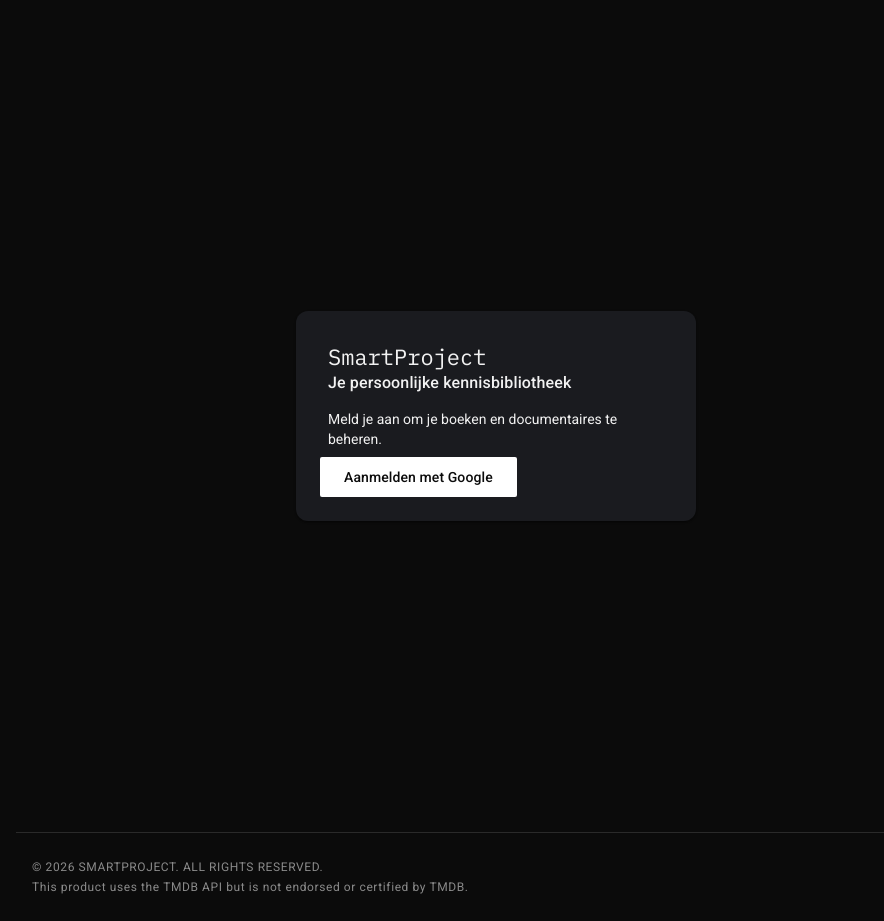
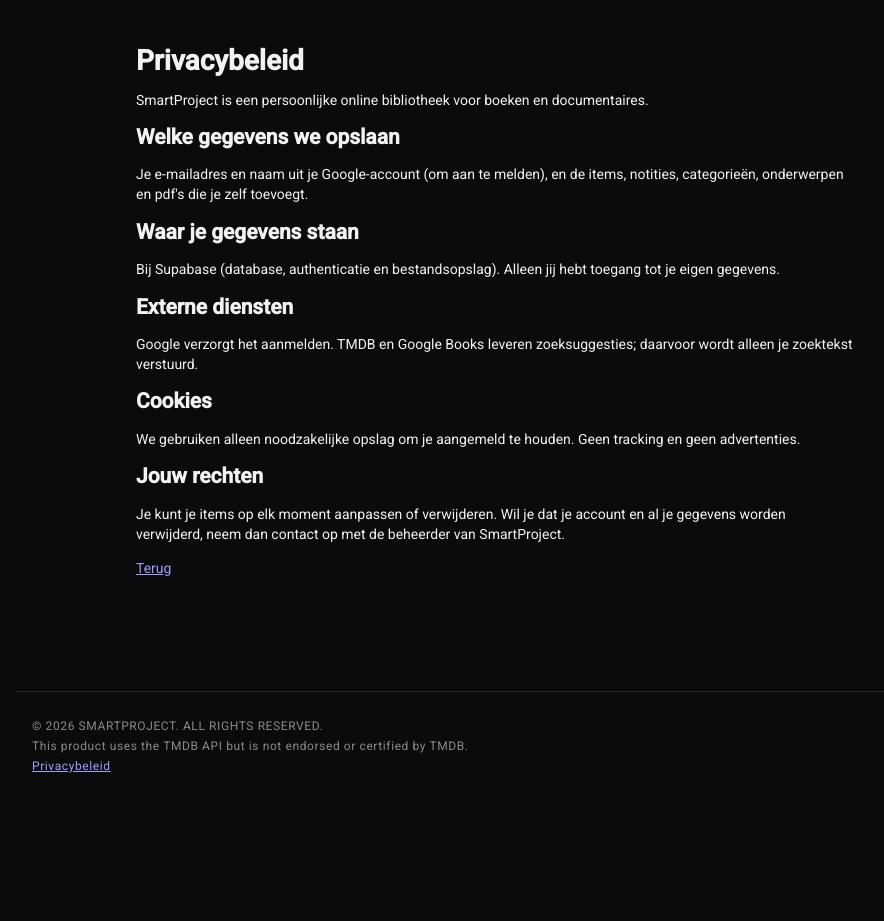
Before and after one commit to quin4356/SmartProject, an Angular app in the folder frontend/: page /privacy in a window 1280 px wide. Before the commit this address led to /login. Shown: the whole page, without its empty margins (144-1028 px from the left). After the commit the page ends 800 px from the top, so only its background shows below. Built offline with nearby package versions, Linux system fonts and the light colour scheme.

Commit message:
frontend: add privacy policy page

```diff
--- a/frontend/src/app/app.html
+++ b/frontend/src/app/app.html
@@ -3,4 +3,6 @@
   © 2026 SMARTPROJECT. ALL RIGHTS RESERVED.
   <br />
   This product uses the TMDB API but is not endorsed or certified by TMDB.
+  <br />
+  <a routerLink="/privacy">Privacybeleid</a>
 </footer>
--- a/frontend/src/app/app.routes.ts
+++ b/frontend/src/app/app.routes.ts
@@ -4,6 +4,7 @@ import { Dashboard } from './pages/dashboard/dashboard';
 import { authGuard, guestGuard } from './core/auth-guard';
 import { LibraryList } from './pages/library-list/library-list';
 import { ItemForm } from './pages/item-form/item-form';
+import { Privacy } from './pages/privacy/privacy';
 
 export const routes: Routes = [
   { path: 'login', component: Login, canActivate: [guestGuard] },
@@ -32,6 +33,7 @@ export const routes: Routes = [
     data: { type: 'DOCUMENTARY' },
     canActivate: [authGuard],
   },
+  { path: 'privacy', component: Privacy },
   { path: '', pathMatch: 'full', redirectTo: 'dashboard' },
   { path: '**', redirectTo: 'dashboard' },
 ];
--- a/frontend/src/app/app.ts
+++ b/frontend/src/app/app.ts
@@ -1,9 +1,9 @@
 import { Component } from '@angular/core';
-import { RouterOutlet } from '@angular/router';
+import { RouterLink, RouterOutlet } from '@angular/router';
 
 @Component({
   selector: 'app-root',
-  imports: [RouterOutlet],
+  imports: [RouterOutlet, RouterLink],
   templateUrl: './app.html',
   styleUrl: './app.scss',
 })
--- /dev/null
+++ b/frontend/src/app/pages/privacy/privacy.html
@@ -0,0 +1,36 @@
+<main class="privacy">
+  <h1>Privacybeleid</h1>
+  <p>SmartProject is een persoonlijke online bibliotheek voor boeken en documentaires.</p>
+
+  <h2>Welke gegevens we opslaan</h2>
+  <p>
+    Je e-mailadres en naam uit je Google-account (om aan te melden), en de items, notities,
+    categorieën, onderwerpen en pdf's die je zelf toevoegt.
+  </p>
+
+  <h2>Waar je gegevens staan</h2>
+  <p>
+    Bij Supabase (database, authenticatie en bestandsopslag). Alleen jij hebt toegang tot je eigen
+    gegevens.
+  </p>
+
+  <h2>Externe diensten</h2>
+  <p>
+    Google verzorgt het aanmelden. TMDB en Google Books leveren zoeksuggesties; daarvoor wordt
+    alleen je zoektekst verstuurd.
+  </p>
+
+  <h2>Cookies</h2>
+  <p>
+    We gebruiken alleen noodzakelijke opslag om je aangemeld te houden. Geen tracking en geen
+    advertenties.
+  </p>
+
+  <h2>Jouw rechten</h2>
+  <p>
+    Je kunt je items op elk moment aanpassen of verwijderen. Wil je dat je account en al je gegevens
+    worden verwijderd, neem dan contact op met de beheerder van SmartProject.
+  </p>
+
+  <a routerLink="/">Terug</a>
+</main>
--- /dev/null
+++ b/frontend/src/app/pages/privacy/privacy.scss
@@ -0,0 +1,5 @@
+.privacy {
+  max-width: 720px;
+  margin: 0 auto;
+  padding: 2rem 1rem;
+}
```
Also changed, not shown: frontend/src/app/pages/privacy/privacy.ts (added, +10 -0 lines).
